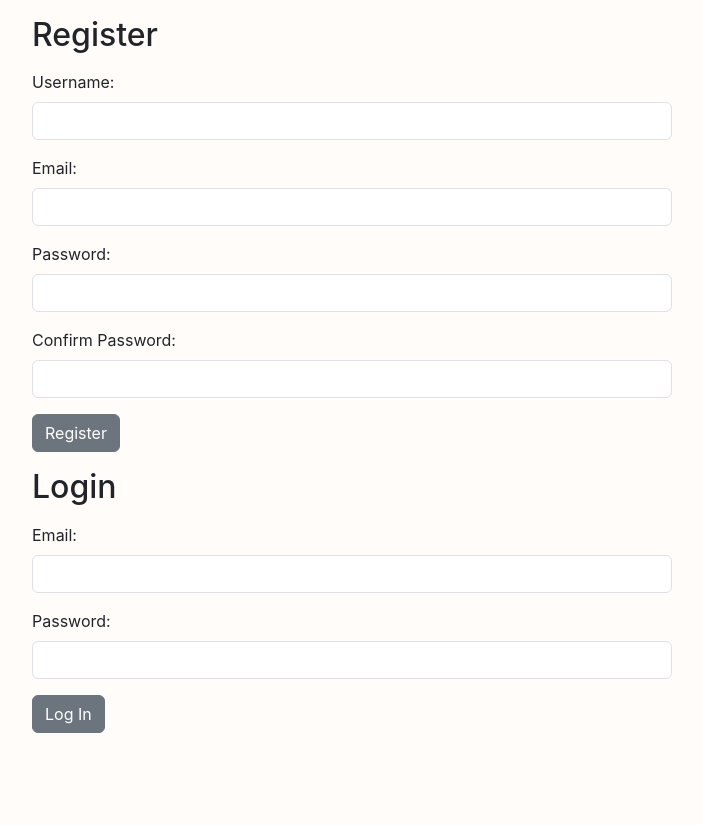
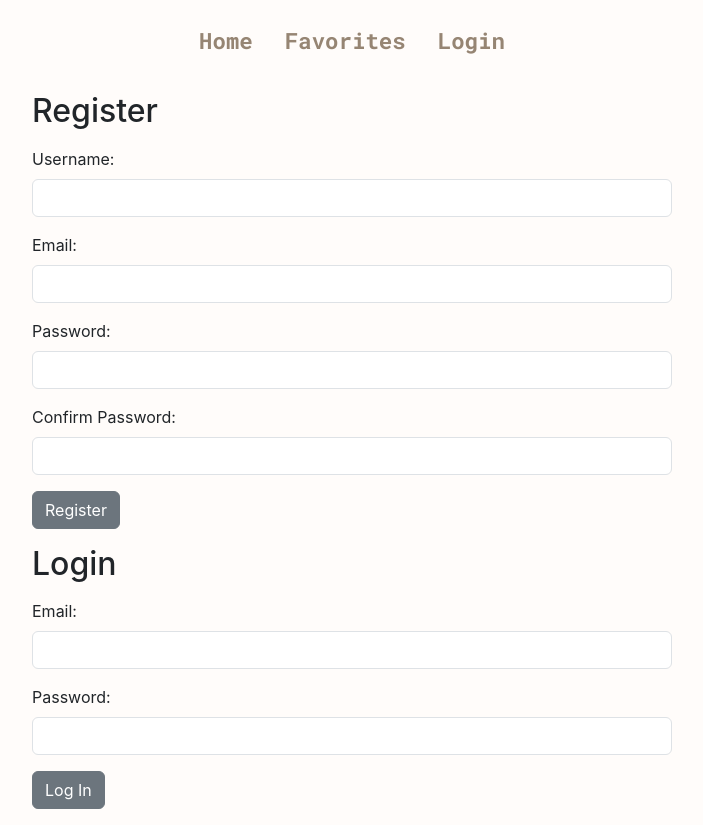
Before and after one commit to shu-william/restaurant-randomizer, a React (Create React App) app in the folder client/: page /login in a window 1280 px wide. Shown: the whole page, without its empty margins (288-991 px from the left). Before the commit the page ends 800 px from the top, so only its background shows below. Built offline with nearby package versions, Linux system fonts and the light colour scheme; a web font is replaced by a local one.

Commit message:
reorganizing UI

```diff
--- a/client/src/components/LoginForm.jsx
+++ b/client/src/components/LoginForm.jsx
@@ -2,6 +2,7 @@ import React, { useState } from 'react';
 import { useNavigate } from 'react-router-dom';
 import axios from 'axios';
 import { Form, FormGroup, Label, Input, Button } from 'reactstrap';
+import Navbar from "./Navbar";
 
 const LoginForm = ({ loggedIn, setLoggedIn }) => {
 
@@ -62,6 +63,7 @@ const LoginForm = ({ loggedIn, setLoggedIn }) => {
 
     return (
         <div>
+            <Navbar loggedIn={loggedIn} setLoggedIn={setLoggedIn} />
             <div className="col-md-6 mx-auto">
                 <h2 className="my-3">Register</h2>
                 <Form onSubmit={registerHandler}>
--- a/client/src/components/RestaurantList.jsx
+++ b/client/src/components/RestaurantList.jsx
@@ -163,9 +163,8 @@ const RestaurantList = (props) => {
         <button className="randomButton" onClick={pickRandom}>
           Pick a random restaurant!
         </button>
-      ) : (
-        ""
-      )}
+      ) : ""
+      }
       {
         fetchedData.length > 0
           ? fetchedData.map((restaurant) => {
--- a/client/src/components/SearchForm.jsx
+++ b/client/src/components/SearchForm.jsx
@@ -39,10 +39,10 @@ const SearchForm = (props) => {
 
     return (
       <div>
-        {errors ? <p className="text-danger">{errors}</p> : ""}
         <form onSubmit={submitHandler} className="form-inline">
           <div className="formClass">
             <div className="form-group">
+              {errors ? <p className="text-danger">{errors}</p> : ""}
               <label htmlFor="location">Please enter your location:</label>
               <input
                 type="text"
--- a/client/src/views/Home.jsx
+++ b/client/src/views/Home.jsx
@@ -13,10 +13,11 @@ const Home = (props) => {
     const [offset, setOffset] = useState(0);
 
     return (
-        <div className="col-md-10 mx-auto my-3 homeClass">
+        <div className="col-md-6 mx-auto my-3 homeClass">
             <Navbar
                 loggedIn={loggedIn} setLoggedIn={setLoggedIn}
             />
+            <div className="d-flex justify-content-around">
             <SearchForm
                 fetchedData={fetchedData} setFetchedData={setFetchedData}
                 location={location} setLocation={setLocation}
@@ -33,6 +34,7 @@ const Home = (props) => {
                 favoriteRestaurants={favoriteRestaurants} setFavoriteRestaurants={setFavoriteRestaurants}
                 loggedIn={loggedIn} setLoggedIn={setLoggedIn}
             />
+            </div>
         </div>
     )
 }
--- a/client/src/views/Login.jsx
+++ b/client/src/views/Login.jsx
@@ -3,7 +3,7 @@ import LoginForm from '../components/LoginForm';
 
 const Login = ({ loggedIn, setLoggedIn }) => {
     return (
-        <div>
+        <div className="my-3">
             <LoginForm loggedIn={loggedIn} setLoggedIn={setLoggedIn} />
         </div>
     )
```
